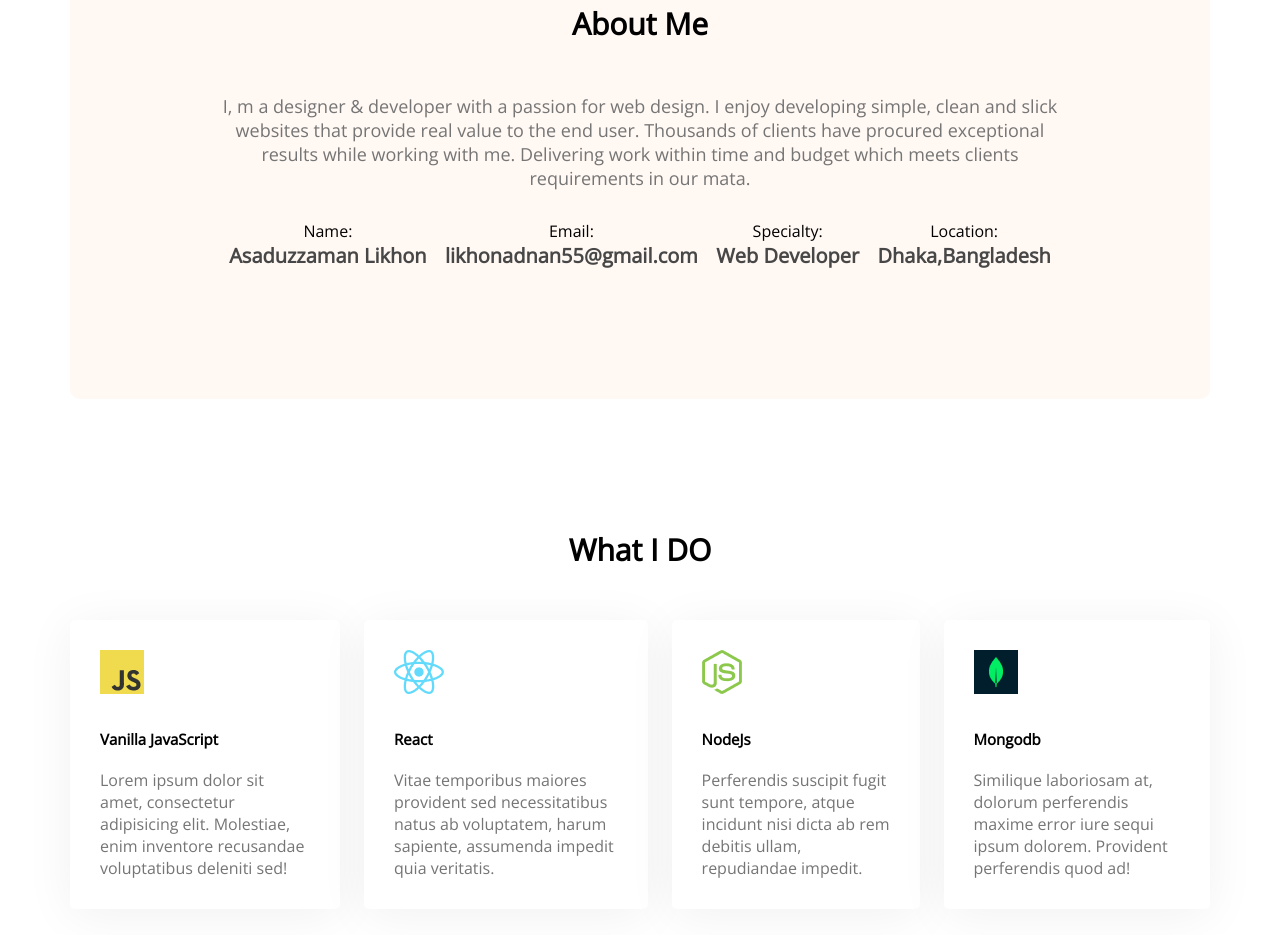
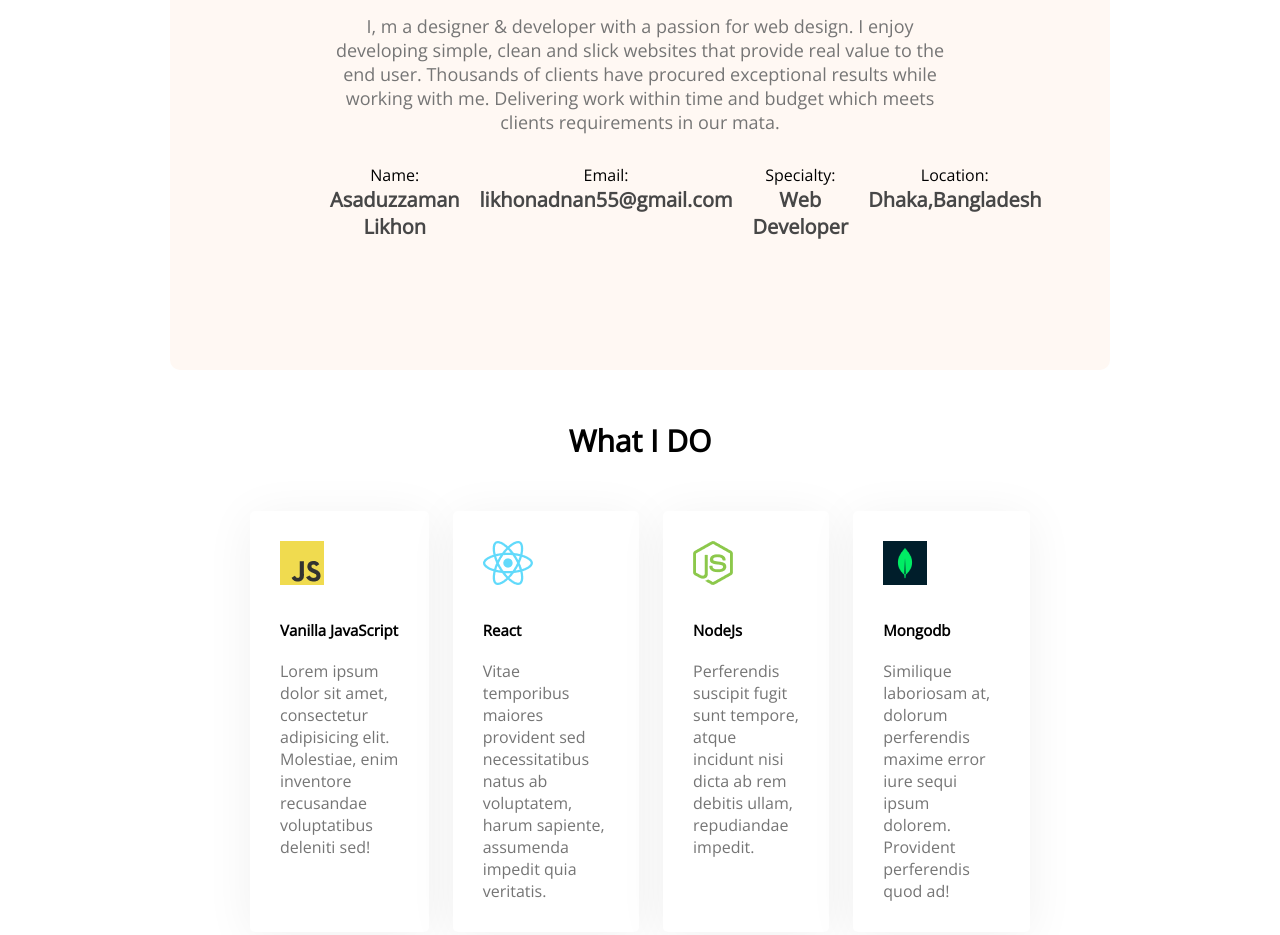
Before and after one commit to IamLikhon1/developer-portfolio, a plain HTML site: page index.html in a window 1280 px wide. Shown: the part 1097-2032 px from the top of the page. Drawn offline with nearby package versions, Linux system fonts and the light colour scheme.

Commit message:
again new added

```diff
--- a/style.css
+++ b/style.css
@@ -74,6 +74,7 @@ nav li{
     border-radius: 10px;
     padding: 130px 150px;
     text-align: center;
+    margin: 50px 100px;
 
 
 }
@@ -87,6 +88,7 @@ nav li{
     color:#757575;
     font-size: 18px;
     margin-bottom: 30px;
+
 }
 .about-info-container{
     display: flex;
@@ -100,10 +102,13 @@ nav li{
     font-size: 20px;
     font-weight: 700;
     color: #474747;
+    padding: 0 10px;
 }
 /* what i do styles */
 
-
+.what-i-do{
+    margin: 0 180px;
+}
 
 .skills-container{
     display: flex;
@@ -129,6 +134,7 @@ nav li{
 .resume-contant{
     display: flex;
     gap:24px;
+    margin: 0 240px;
 }
 .resume-item{
     margin-top: 30px;
```
Also changed, not shown: index.html (+3 -0 lines).
